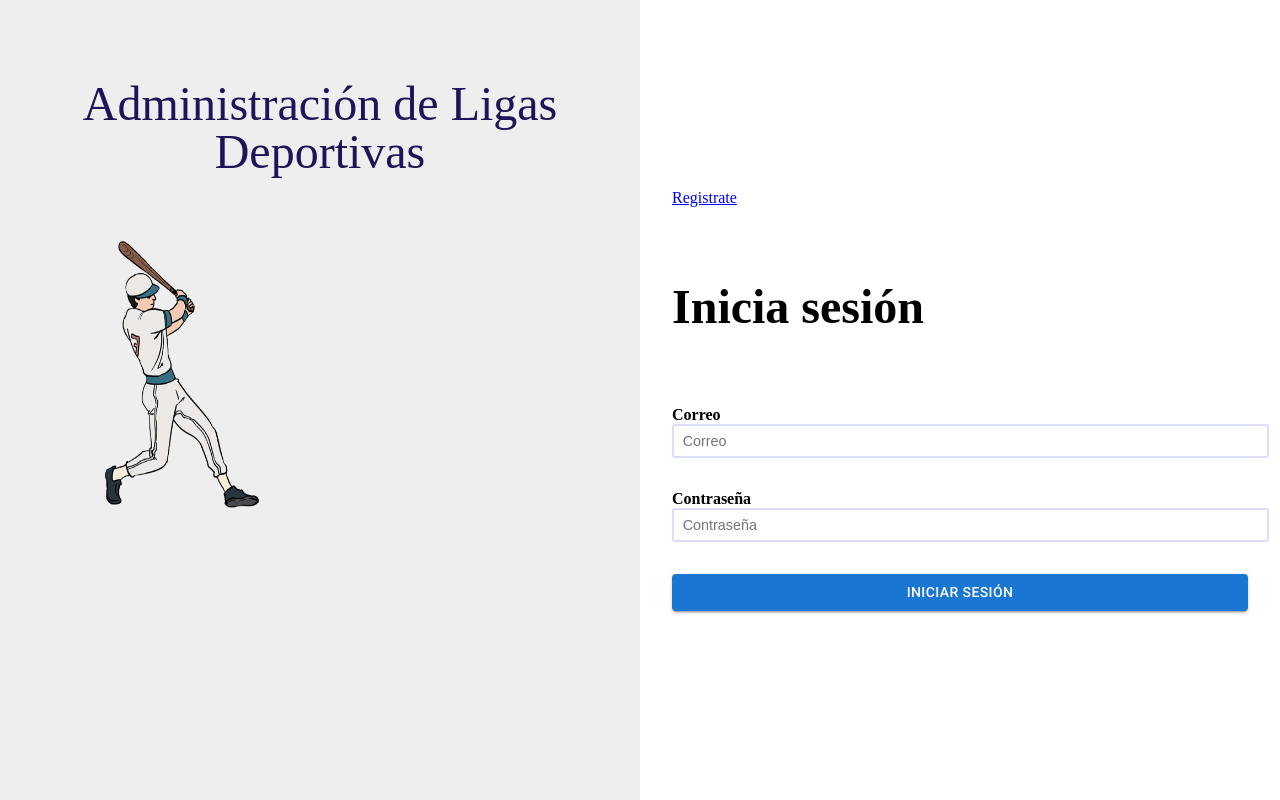
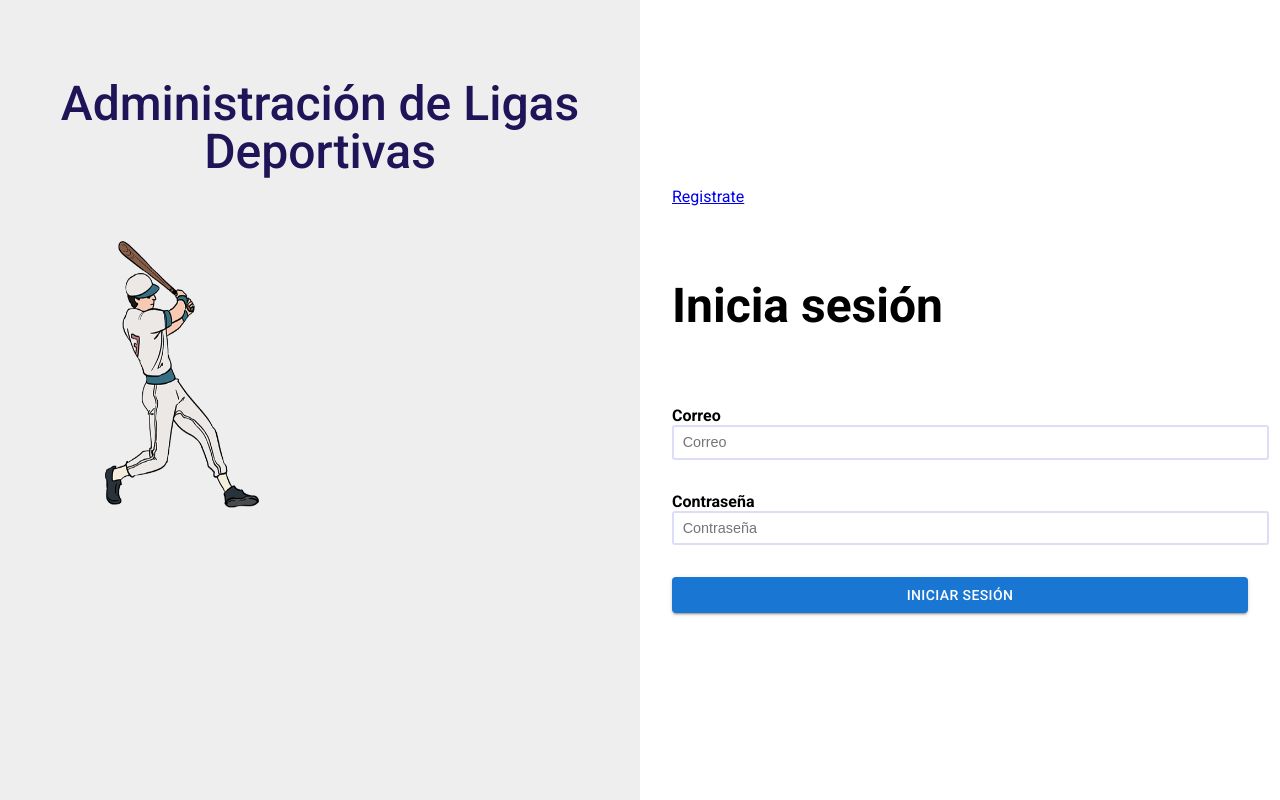
Before and after one commit to administracion-ligas-deportivas/sports-leagues-management, a React (Create React App) app in the folder client/: page / in a window 1280 px wide. Built offline with nearby package versions, Linux system fonts and the light colour scheme; no server answers.

Commit message:
Add: Roboto Font para compatibilidad con fuente de MUI

```diff
--- a/client/public/index.html
+++ b/client/public/index.html
@@ -26,6 +26,14 @@
       href="https://fonts.googleapis.com/icon?family=Material+Icons"
     />
 
+    <!-- Roboto -->
+    <link rel="preconnect" href="https://fonts.googleapis.com" />
+    <link rel="preconnect" href="https://fonts.gstatic.com" crossorigin />
+    <link
+      href="https://fonts.googleapis.com/css2?family=Roboto:ital,wght@0,100;0,300;0,400;0,500;0,700;0,900;1,100;1,300;1,400;1,500;1,700;1,900&display=swap"
+      rel="stylesheet"
+    />
+
     <!--
       Notice the use of %PUBLIC_URL% in the tags above.
       It will be replaced with the URL of the `public` folder during the build.
--- a/client/src/App.css
+++ b/client/src/App.css
@@ -1,3 +1,7 @@
+:root {
+  font-family: "Roboto", sans-serif;
+}
+
 .App {
   width: 100vw;
   height: auto;
@@ -65,17 +69,14 @@
   color: white;
 }
 
-#root
-{
+#root {
   height: 100%;
 }
 
-.azul
-{
+.azul {
   color: #555555;
 }
 
-.rojo
-{
+.rojo {
   color: #999999;
 }
--- a/client/src/pages/Login.js
+++ b/client/src/pages/Login.js
@@ -10,6 +10,7 @@
 import { AuthContext } from "../helpers/AuthContext";
 
 import Button from "@mui/material/Button";
+import Typography from "@mui/material/Typography";
 
 function Login() {
   const navigate = useNavigate();
```
Also changed, not shown: 1 other file (tests, documents, lock files or other folders).
